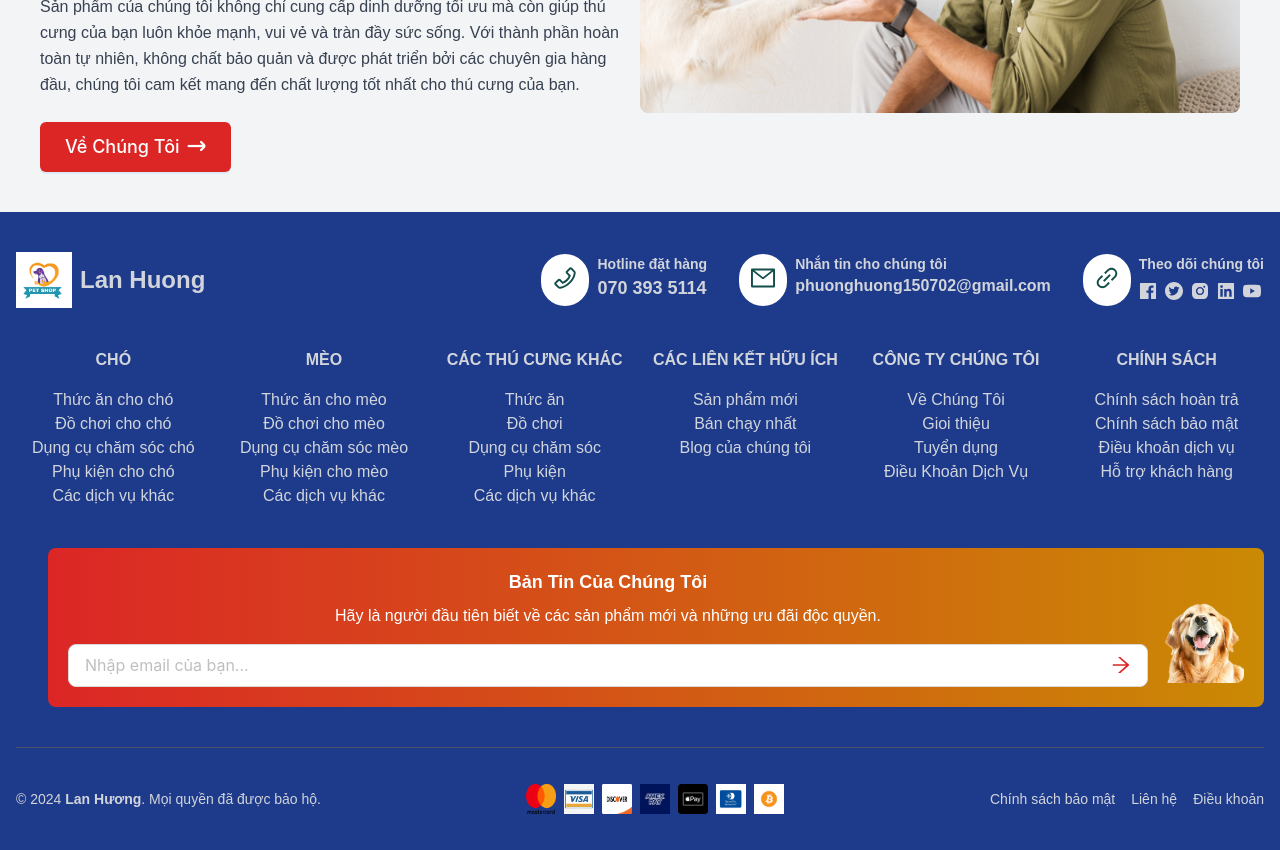
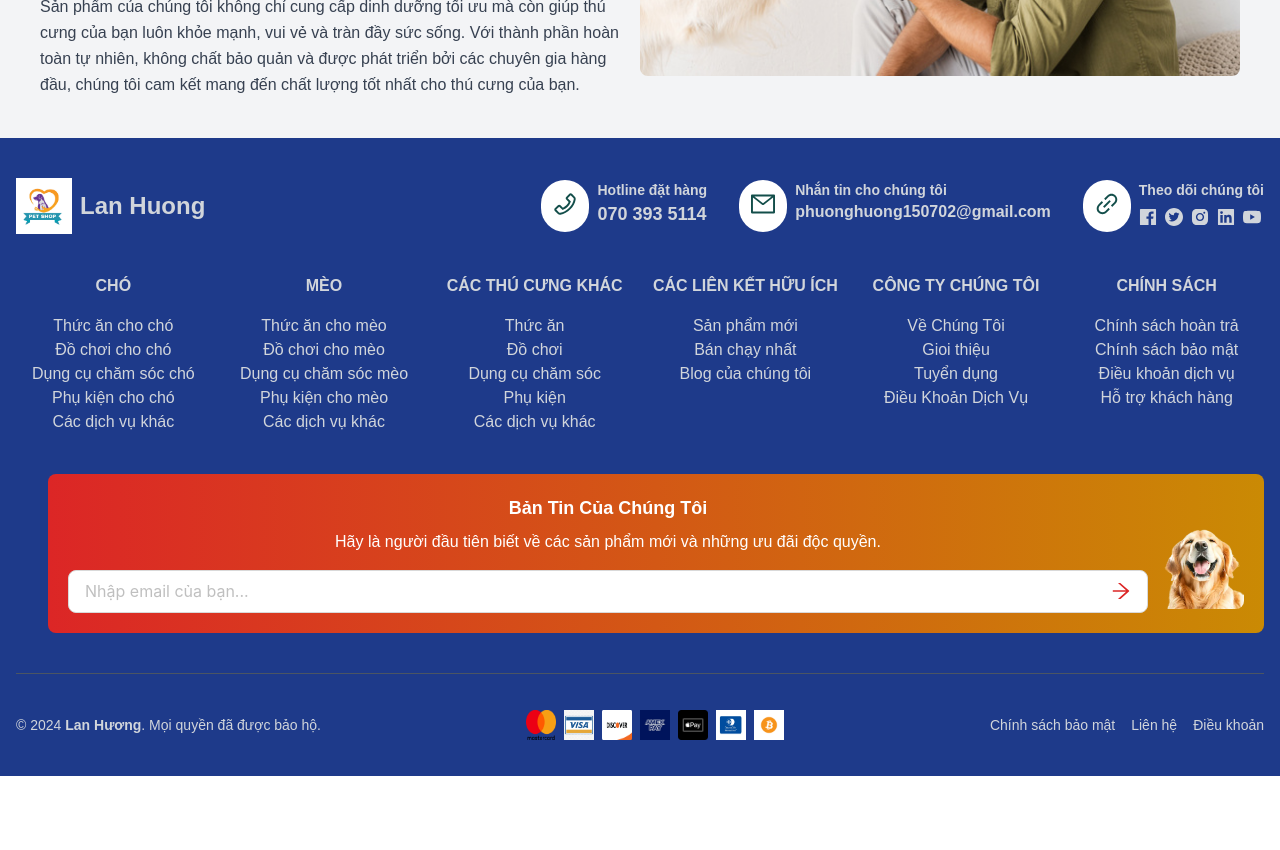
Before and after one commit to LanHuong1507/lanhuong_thucung, a Next.js app: page /home in a window 1280 px wide. Shown: the part 7240-8090 px from the top of the page. After the commit the page ends 8016 px from the top, so only its background shows below. Built offline with nearby package versions, Linux system fonts and the light colour scheme.

Commit message:
update file introduction

```diff
--- a/src/components/pages/home/index.tsx
+++ b/src/components/pages/home/index.tsx
@@ -241,16 +241,6 @@ const Home = () => {
             triển bởi các chuyên gia hàng đầu, chúng tôi cam kết mang đến chất
             lượng tốt nhất cho thú cưng của bạn.
           </p>
-
-          <Link href={routerNames.ABOUT} passHref>
-            <Button
-              type="primary"
-              className="mt-6 p-6 bg-red-600 hover:bg-blue-600 text-white"
-            >
-              <span className="font-medium text-lg">Về Chúng Tôi</span>
-              <i className="fi fi-sr-arrow-right text-white text-lg pt-1"></i>
-            </Button>
-          </Link>
         </article>
 
         <aside className="flex-1 mt-4 lg:flex justify-end">
--- a/src/components/pages/introduction/index.tsx
+++ b/src/components/pages/introduction/index.tsx
@@ -25,6 +25,7 @@ import {
 } from "@ant-design/icons";
 import { routerNames } from "@/components/constants/router.constant";
 import Link from "next/link";
+import ProductList from "../home/ProductList";
 
 const Introduction = () => {
   return (
@@ -375,7 +376,7 @@ const Introduction = () => {
             </section>
             <section className="px-6 py-12 bg-gray-100">
               <h2 className="text-2xl font-bold text-center mb-8 text-gray-800">
-                Mua Sắm Theo Thú Cưng Của Bạn
+                Đây là các danh mục sản phẩm của chúng tôi
               </h2>
               <div className="grid grid-cols-2 md:grid-cols-3 lg:grid-cols-7 gap-6">
                 {[
@@ -421,6 +422,9 @@ const Introduction = () => {
                   </Link>
                 ))}
               </div>
+            </section>
+            <section className="py-4">
+              <ProductList showBestSeller={true} />
             </section>
             <footer className="mt-8">
               <h1 className="text-2xl font-bold text-gray-800 mb-6">
```
